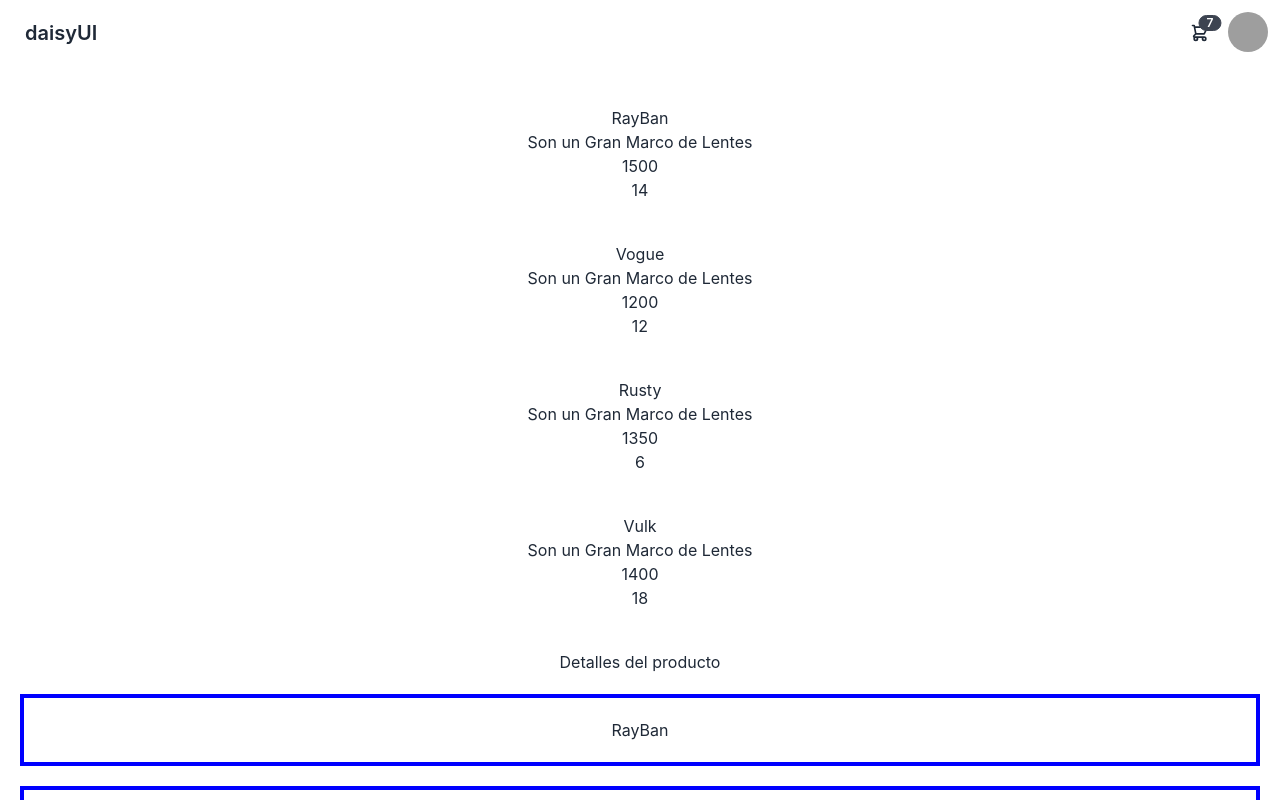
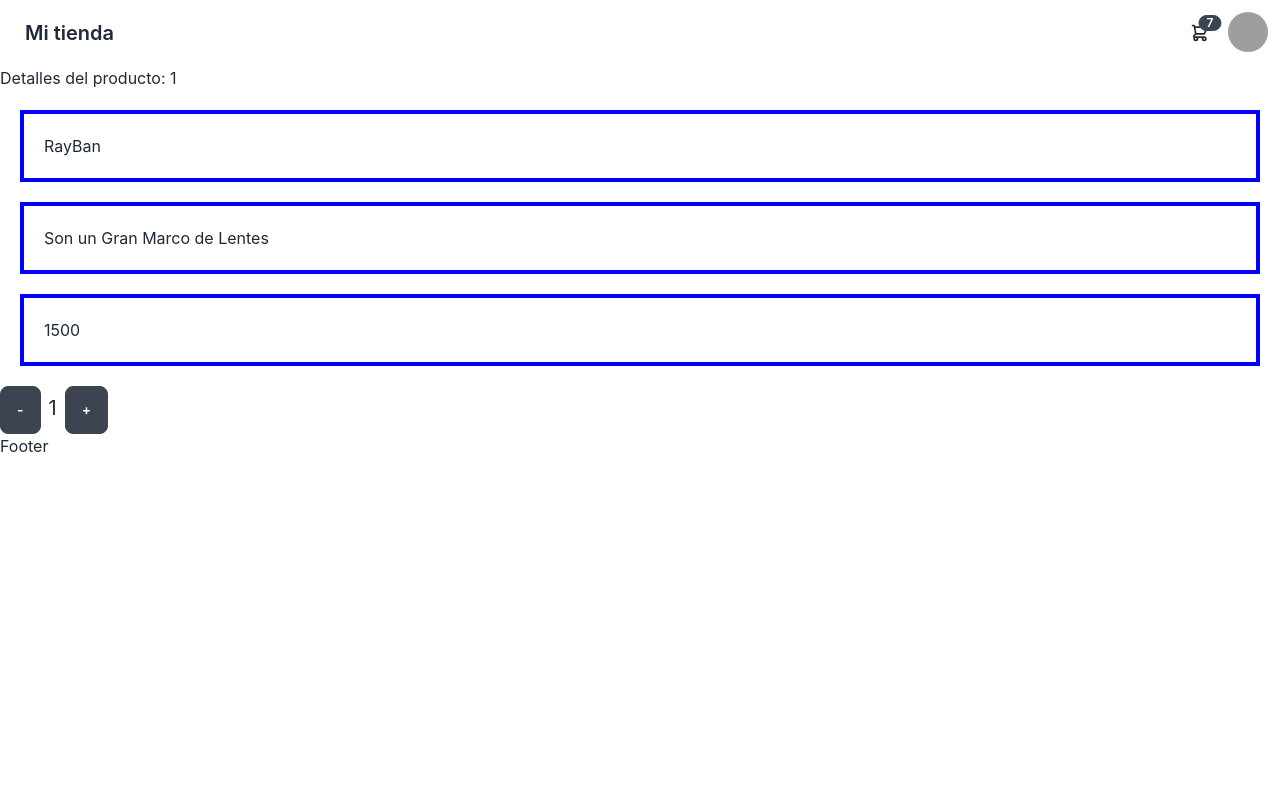
Before and after one commit to karmap/react43550, a React (Create React App) app: page /glass/1 in a window 1280 px wide. Shown: the top 800 px of the page. Built offline with nearby package versions, Linux system fonts and the light colour scheme; grey boxes are pictures that could not be loaded.

Commit message:
react router

```diff
--- a/package.json
+++ b/package.json
@@ -9,6 +9,7 @@
     "daisyui": "^2.41.0",
     "react": "^18.2.0",
     "react-dom": "^18.2.0",
+    "react-router-dom": "^6.4.4",
     "react-scripts": "5.0.1",
     "web-vitals": "^2.1.4"
   },
--- a/src/App.jsx
+++ b/src/App.jsx
@@ -9,37 +9,25 @@
 import CharList from './components/rickandmorty/CharList';
 import GlassesList from './after1/GlassesList';
 import GlassDetail from './after1/GlassDetail';
+import { BrowserRouter, Route, Routes } from 'react-router-dom';
+import CharDetail from './components/rickandmorty/CharDetail';
 
 function App() {
 
   return (
-    <div className="App">
+    <BrowserRouter>
       <NavBar/>
-      <GlassesList/>
-      <GlassDetail/>
-      {/* <ProductsList/>
-      <CharList/> */}
-      {/* <ItemListContainer greeting='Hola mundo' />
-      <h1>¡Hola mundo {nombre}!</h1>
-
-      <Clicker/>
-
-      {/* <strong style={ estilos }>Este es un mensaje</strong>
-      { boton }
-
-      <Saludo name='Gabriel' lastname='Lerda' age={31} action={mensaje}/>
-      <Saludo name='Ana' lastname='Lopez' age={25}/>
-
-      <li>fresa</li>
-      <li>melon</li>
-      <li>sandia</li>
-      <li>berrys</li>
-      <li>banano</li>
-      <Footer>
-        <strong>Enlace 1</strong>
-        <strong>Enlace 2</strong>
-      </Footer> */}
-    </div>
+      <Routes>
+        <Route path='/' element={<GlassesList/>} />
+        <Route path='/glass/:id' element={<GlassDetail/>} />
+        <Route path='/rick' element={<CharList/>} />
+        <Route path='/rick/:charId' element={<CharDetail/>} />
+        <Route path='/phones' element={<ProductsList/>} />
+      </Routes>
+      <Footer/>
+      {/* <GlassesList/>
+      <GlassDetail/> */}
+    </BrowserRouter>
   );
 }
 
--- a/src/after1/GlassCard.js
+++ b/src/after1/GlassCard.js
@@ -1,10 +1,13 @@
-export const GlassCard = ( {title, description, price, stock} ) => {
+import { Link } from "react-router-dom"
+
+export const GlassCard = ( {id, title, description, price, stock} ) => {
   return (
-    <div className="m-10">
+    <div className="m-5 bg-gray-400 p-5">
         <div>{title}</div>
         <div>{description}</div>
         <div>{price}</div>
         <div>{stock}</div>
+        <Link to={`/glass/${id}`} className="btn">Ver detalle</Link>
     </div>
   )
 }
--- a/src/after1/GlassDetail.js
+++ b/src/after1/GlassDetail.js
@@ -1,29 +1,31 @@
 import { useEffect, useState } from "react"
+import { useParams } from "react-router-dom"
+import { PRODUCTS } from "../data/glasses"
 import { GlassCount } from "./GlassCount"
-
-const ITEM = {id: 1 , title:"RayBan" , description: "Son un Gran Marco de Lentes", price: 1500 , pictureURL:"" , stock: 7}
 
 const GlassDetail = () => {
 
   const [item, setItem] = useState({})
+  const { id } = useParams()
 
   useEffect(() => {
     getItemDetail().then( res => {
         setItem( res )
     })
-  }, [])
+  }, [ id ])
 
   const getItemDetail = () => {
     return new Promise( (resolve, reject) => {
-        setTimeout(() => {
-            resolve( ITEM )
-        }, 2000);
+      const item = PRODUCTS.find( p => p.id == id )
+      setTimeout(() => {
+          resolve( item )
+      }, 500);
     })
   }
 
   return (
     <div>
-        <h1>Detalles del producto</h1>
+        <h1>Detalles del producto: { id }</h1>
         <li>{item.title}</li>
         <li>{item.description}</li>
         <li>{item.price}</li>
--- a/src/after1/GlassesList.js
+++ b/src/after1/GlassesList.js
@@ -1,12 +1,6 @@
 import { useEffect, useState } from "react"
+import { PRODUCTS } from "../data/glasses"
 import { GlassCard } from "./GlassCard"
-
-const PRODUCTS = [
-    {id: 1 , title:"RayBan" , description: "Son un Gran Marco de Lentes", price: 1500 , pictureURL:"" , stock: 14},
-    {id: 2 , title:"Vogue" , description: "Son un Gran Marco de Lentes", price: 1200 , pictureURL:"" , stock: 12},
-    {id: 3 , title:"Rusty" , description: "Son un Gran Marco de Lentes", price: 1350 , pictureURL:"" , stock: 6},
-    {id: 4 , title:"Vulk" , description: "Son un Gran Marco de Lentes", price: 1400 , pictureURL:"" , stock: 18},
-]
 
 const GlassesList = () => {
 
@@ -29,7 +23,7 @@
     return new Promise( (resolve, reject) => {
         setTimeout(() => {
             resolve( PRODUCTS )
-        }, 2000);
+        }, 500);
     })
   }
 
--- a/src/components/NavBar.js
+++ b/src/components/NavBar.js
@@ -1,10 +1,11 @@
 import React from 'react'
+import { Link } from 'react-router-dom'
 
 const NavBar = () => {
   return (
     <div className="navbar bg-base-100">
     <div className="flex-1">
-        <a className="btn btn-ghost normal-case text-xl">daisyUI</a>
+        <Link to='/' className="btn btn-ghost normal-case text-xl">Mi tienda</Link>
     </div>
     <div className="flex-none">
         <div className="dropdown dropdown-end">
--- a/src/components/ProductsList.js
+++ b/src/components/ProductsList.js
@@ -24,7 +24,7 @@
     return new Promise( (resolve, reject) => {
         setTimeout( () => {
             resolve( PRODUCTS )
-        }, 2000)
+        }, 500)
     })
   }
 
--- a/src/components/rickandmorty/CharCard.js
+++ b/src/components/rickandmorty/CharCard.js
@@ -1,5 +1,8 @@
-const CharCard = ( {name, species, status, image} ) => {
+import { Link } from "react-router-dom"
+
+const CharCard = ( {id, name, species, status, image} ) => {
   return (
+    <Link to={`/rick/${id}`}>
       <div className="card w-96 bg-base-100 shadow-xl m-8">
       <div className="card-body">
           <h2 className="card-title">{name}</h2>
@@ -7,6 +10,7 @@
       </div>
       <figure><img src={image} alt="Shoes" /></figure>
       </div>
+    </Link>
   )
 }
 export default CharCard
--- /dev/null
+++ b/src/components/rickandmorty/CharDetail.js
@@ -0,0 +1,28 @@
+import { useEffect, useState } from "react"
+import { useParams } from "react-router-dom"
+
+const CharDetail = () => {
+
+  const [char, setChar] = useState()
+  const { charId } = useParams()
+
+  useEffect(() => {
+    getCharDetail()
+  }, [ charId ])
+
+  const getCharDetail = async () => {
+    const URL = 'https://rickandmortyapi.com/api/character/'
+    const response = await fetch( URL + charId )
+    const data = await response.json()
+    console.log(data);
+    setChar( data )
+  }
+
+  return (
+    <div>
+        <h1>CharDetail: {charId}</h1>
+        <pre>{ JSON.stringify( char ) }</pre>
+    </div>
+  )
+}
+export default CharDetail
--- a/src/components/rickandmorty/CharList.js
+++ b/src/components/rickandmorty/CharList.js
@@ -8,7 +8,7 @@
   useEffect( () => {
     setTimeout(() => {
         getChars()
-    }, 5000);
+    }, 500);
   }, [])
 
 //   const getChars = () => {
--- /dev/null
+++ b/src/data/glasses.js
@@ -0,0 +1,8 @@
+const PRODUCTS = [
+    {id: 1 , title:"RayBan" , description: "Son un Gran Marco de Lentes", price: 1500 , pictureURL:"" , stock: 14},
+    {id: 2 , title:"Vogue" , description: "Son un Gran Marco de Lentes", price: 1200 , pictureURL:"" , stock: 12},
+    {id: 3 , title:"Rusty" , description: "Son un Gran Marco de Lentes", price: 1350 , pictureURL:"" , stock: 6},
+    {id: 4 , title:"Vulk" , description: "Son un Gran Marco de Lentes", price: 1400 , pictureURL:"" , stock: 18},
+]
+
+export { PRODUCTS }
```
Also changed, not shown: 1 other file (tests, documents, lock files or other folders). Lines whose indentation alone changed are shown as unchanged.
